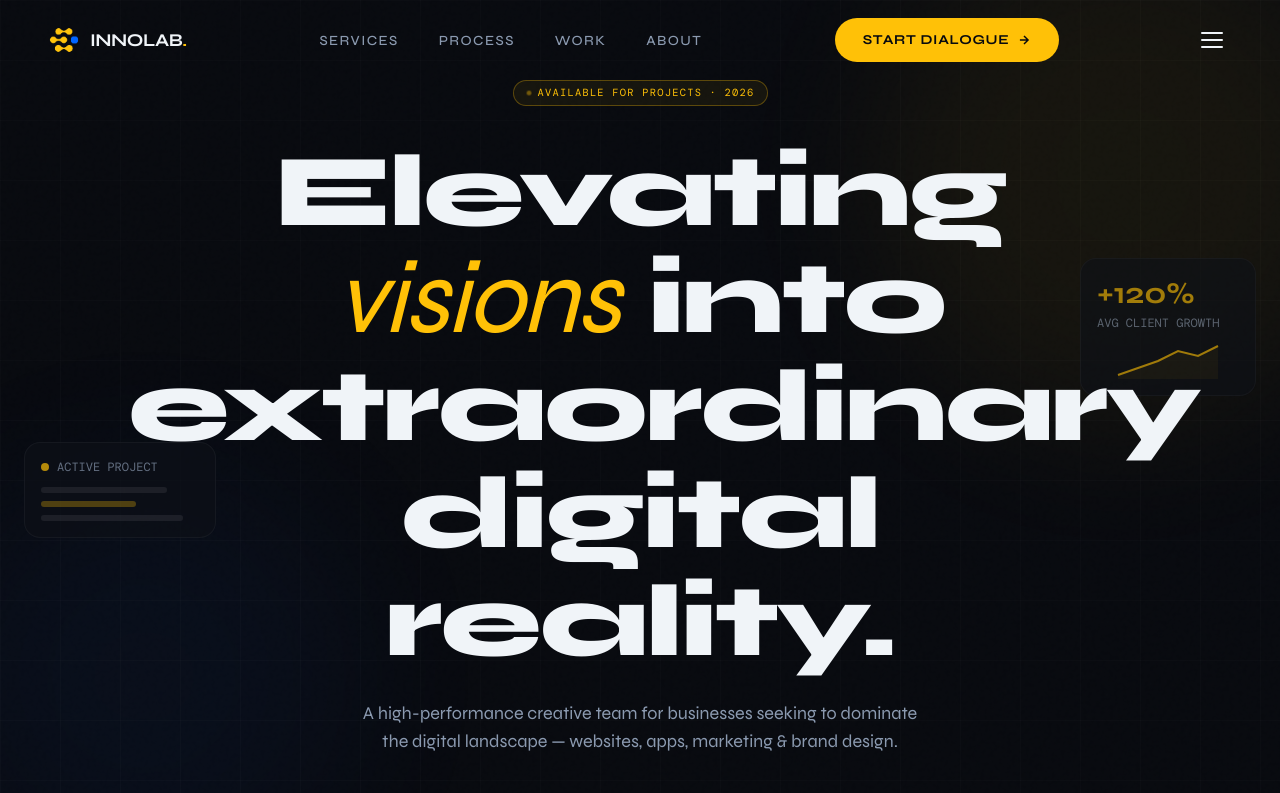
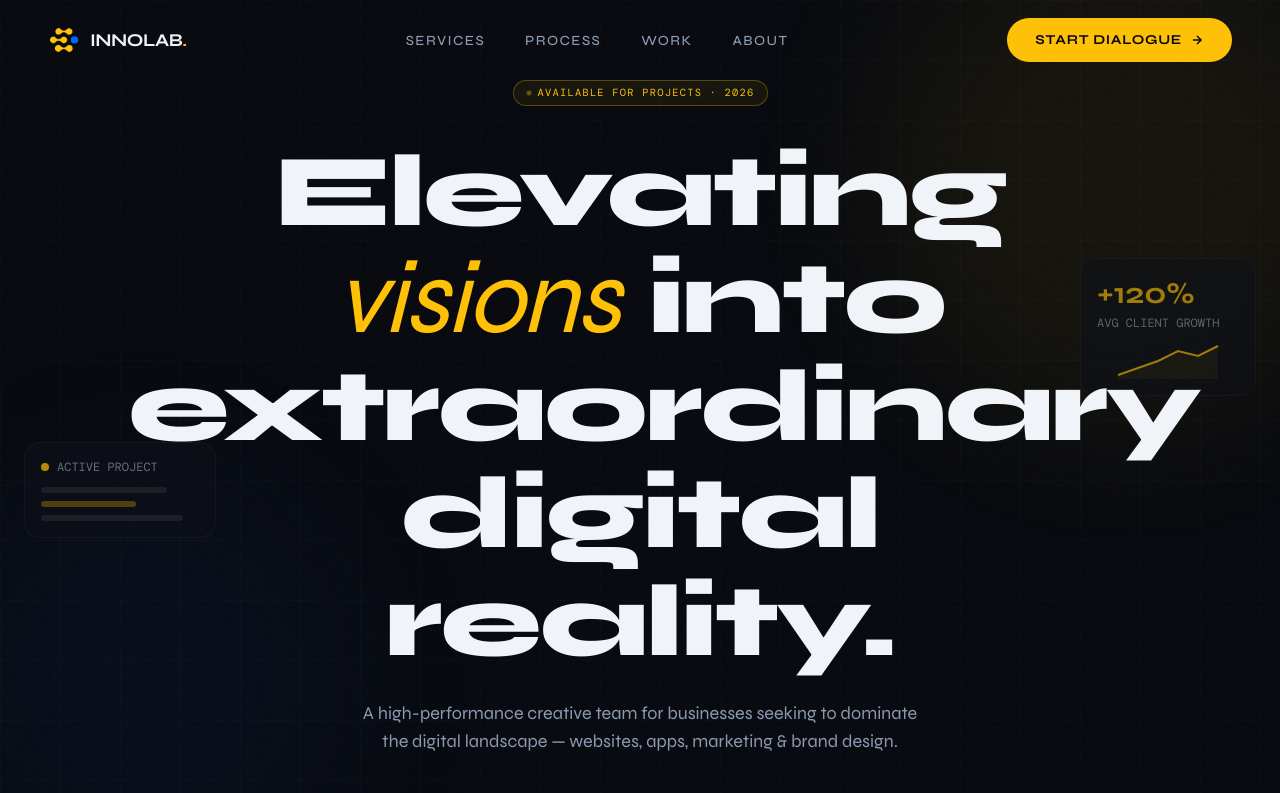
Before and after one commit to kyawMhtet/innolab-website, a Next.js app: page / in a window 1280 px wide. Shown: the top 793 px of the page. Built offline with nearby package versions, Linux system fonts and the light colour scheme; a web font is replaced by a local one.

Commit message:
remove humburger menu in desktop

```diff
--- a/src/components/Navbar.tsx
+++ b/src/components/Navbar.tsx
@@ -21,7 +21,9 @@ export default function Navbar() {
   }, []);
 
   useEffect(() => {
-    const onResize = () => { if (window.innerWidth >= 768) setMenuOpen(false); };
+    const onResize = () => {
+      if (window.innerWidth >= 768) setMenuOpen(false);
+    };
     window.addEventListener("resize", onResize);
     return () => window.removeEventListener("resize", onResize);
   }, []);
@@ -52,7 +54,7 @@ export default function Navbar() {
           </span>
         </Link>
 
-        {/* Desktop Links */}
+        {/* Desktop Nav Links */}
         <ul className="hidden md:flex items-center gap-8 lg:gap-10">
           {navLinks.map((link) => (
             <li key={link.label}>
@@ -79,18 +81,14 @@ export default function Navbar() {
           </a>
         </div>
 
-        {/* Mobile: Hamburger only */}
+        {/* Mobile Hamburger — hidden on md+ */}
         <button
-          className="md:hidden flex-shrink-0"
+          className="flex md:hidden flex-col flex-shrink-0 items-center justify-center"
           onClick={() => setMenuOpen(!menuOpen)}
           aria-label="Toggle menu"
           style={{
             width: "40px",
             height: "40px",
-            display: "flex",
-            flexDirection: "column",
-            alignItems: "center",
-            justifyContent: "center",
             gap: "5px",
             background: "transparent",
             border: "none",
@@ -104,7 +102,7 @@ export default function Navbar() {
             height: "2px",
             background: "var(--text-primary)",
             borderRadius: "2px",
-            transition: "transform 0.3s ease, opacity 0.3s ease",
+            transition: "transform 0.3s ease",
             transform: menuOpen ? "rotate(45deg) translate(5px, 5px)" : "none",
           }} />
           <span style={{
@@ -113,7 +111,7 @@ export default function Navbar() {
             height: "2px",
             background: "var(--text-primary)",
             borderRadius: "2px",
-            transition: "transform 0.3s ease, opacity 0.3s ease",
+            transition: "opacity 0.3s ease",
             opacity: menuOpen ? 0 : 1,
           }} />
           <span style={{
@@ -122,23 +120,24 @@ export default function Navbar() {
             height: "2px",
             background: "var(--text-primary)",
             borderRadius: "2px",
-            transition: "transform 0.3s ease, opacity 0.3s ease",
+            transition: "transform 0.3s ease",
             transform: menuOpen ? "rotate(-45deg) translate(5px, -5px)" : "none",
           }} />
         </button>
       </nav>
 
-      {/* Mobile Menu Dropdown */}
+      {/* Mobile Dropdown Menu */}
       <div
-        className="md:hidden transition-all duration-300"
+        className="md:hidden"
         style={{
           maxHeight: menuOpen ? "400px" : "0",
           overflow: "hidden",
+          transition: "max-height 0.3s ease",
           background: "rgba(8, 10, 15, 0.98)",
           borderBottom: menuOpen ? "1px solid rgba(255,255,255,0.06)" : "none",
         }}
       >
-        <div style={{ padding: "20px", display: "flex", flexDirection: "column", gap: "20px" }}>
+        <div style={{ padding: "24px 20px", display: "flex", flexDirection: "column", gap: "20px" }}>
           {navLinks.map((link) => (
             <a
               key={link.label}
@@ -156,7 +155,7 @@ export default function Navbar() {
               {link.label}
             </a>
           ))}
-          <div style={{ paddingTop: "8px", borderTop: "1px solid var(--border)" }}>
+          <div style={{ paddingTop: "12px", borderTop: "1px solid rgba(255,255,255,0.06)" }}>
             <a
               href="#contact"
               onClick={() => setMenuOpen(false)}
@@ -164,7 +163,6 @@ export default function Navbar() {
                 display: "flex",
                 alignItems: "center",
                 justifyContent: "center",
-                gap: "8px",
                 background: "var(--yellow)",
                 color: "#080a0f",
                 fontWeight: 700,
```
